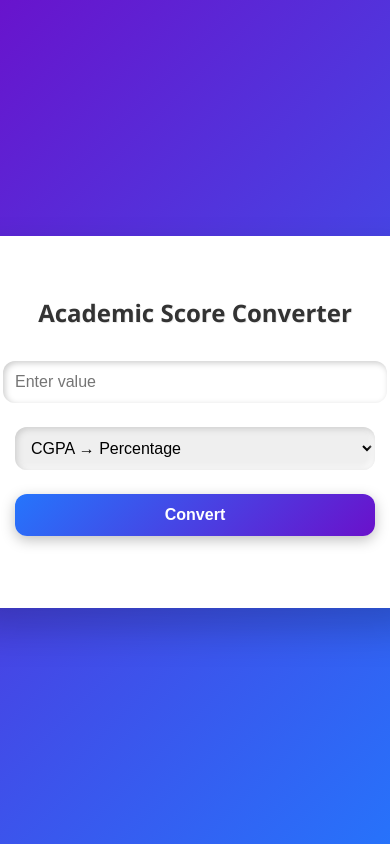
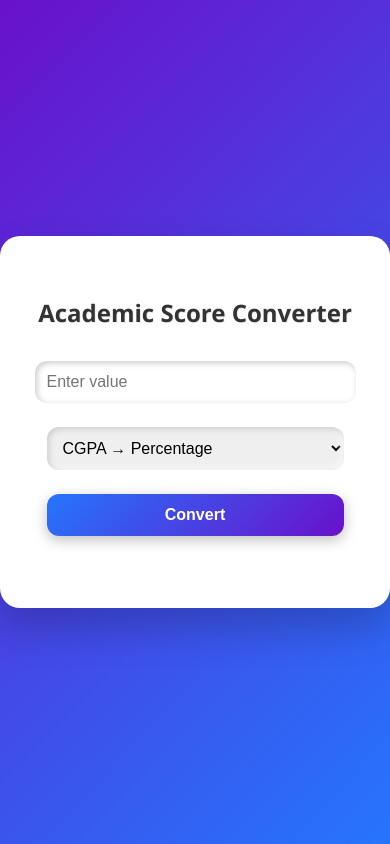
Before and after one commit to Yurijirengoku/cgpa-converter, a Flask app: page / in a window 390 px wide. Run offline with Flask 3, Linux system fonts and the light colour scheme.

Commit message:
Make container responsive for mobile

```diff
--- a/static/style.css
+++ b/static/style.css
@@ -15,7 +15,8 @@ body, html {
   background: white;
   padding: 40px 30px;
   border-radius: 20px;
-  width: 400px;
+  max-width: 400px;   /* max width on large screens */
+  width: 90%;         /* 90% width on small screens */
   box-shadow: 0 20px 40px rgba(0, 0, 0, 0.2);
   animation: popIn 0.6s ease-out;
   text-align: center;
```
